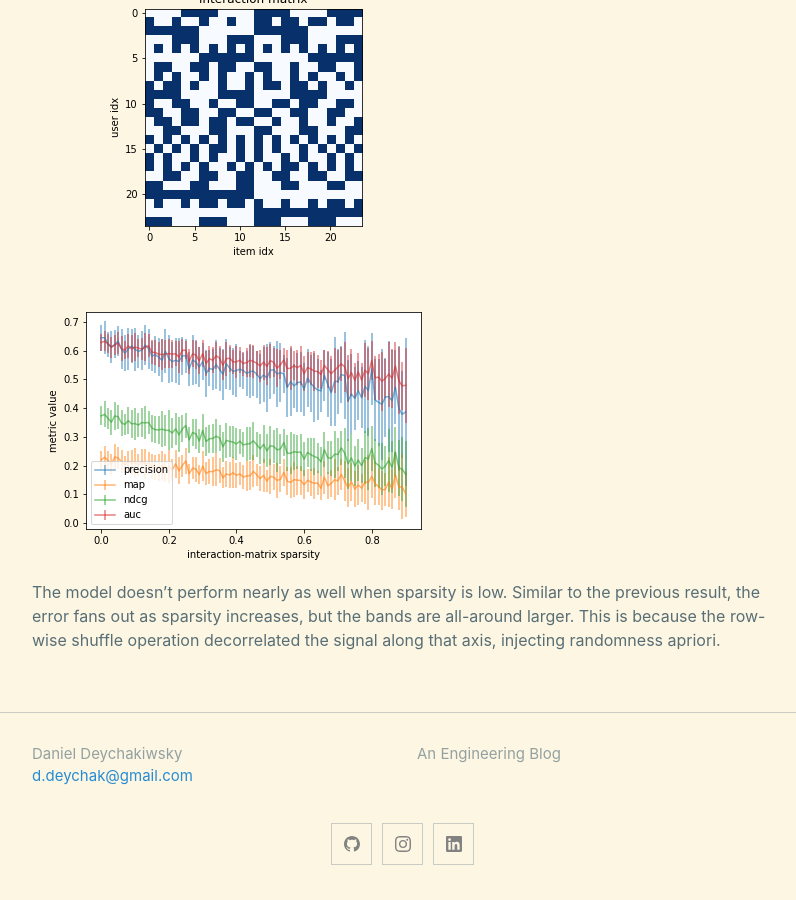
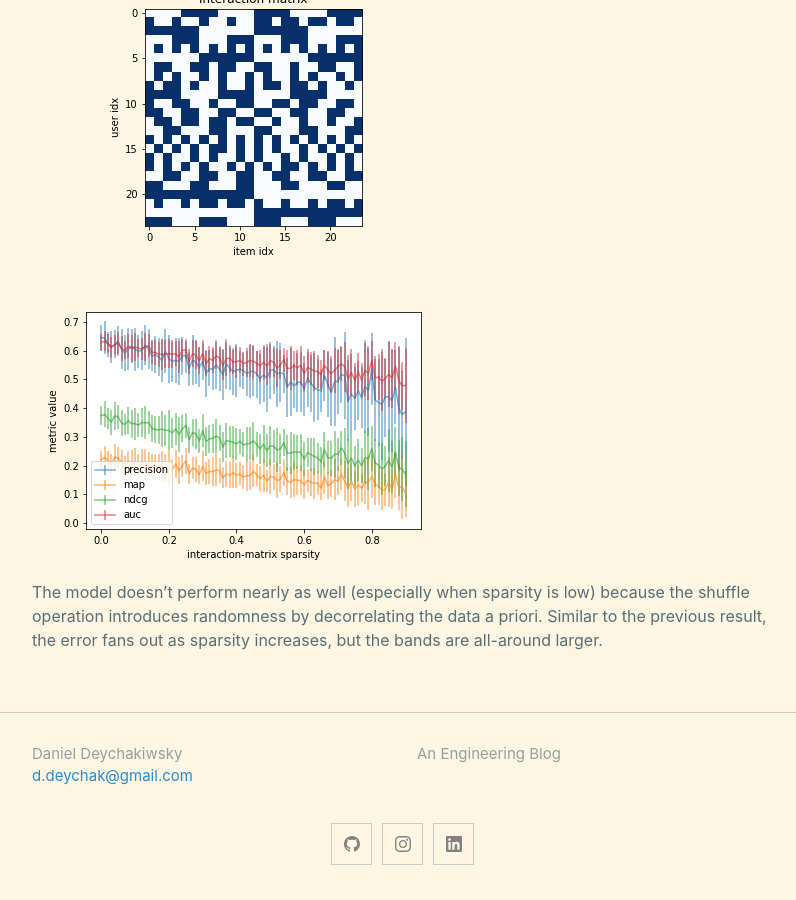
Before and after one commit to daniel-deychakiwsky/daniel-deychakiwsky.github.io, a Jekyll site: the page built from _posts/2022-01-02-matrix-factorization-sparsity.md, in a window 1280 px wide and 900 px high, scrolled down 6160 px. Shown: the whole window, without its empty margins (238-1034 px from the left). Built offline with Jekyll 4.4.1, drawn with Linux system fonts in a browser that asks for light colours; formulas are drawn with MathJax 3.

Commit message:
[blog-post] MF WIP

```diff
--- a/_posts/2022-01-02-matrix-factorization-sparsity.md
+++ b/_posts/2022-01-02-matrix-factorization-sparsity.md
@@ -253,10 +253,10 @@
 
 ![sparsity_sim_shuffled]
 
-The model doesn't perform nearly as well when sparsity is low.
+The model doesn't perform nearly as well (especially when sparsity is low) because
+the shuffle operation introduces randomness by decorrelating the data a priori.
 Similar to the previous result, the error fans out as sparsity increases,
-but the bands are all-around larger. This is because the row-wise shuffle operation
-decorrelated the signal along that axis, injecting randomness apriori.
+but the bands are all-around larger.
 
 
 [course]: https://developers.google.com/machine-learning/recommendation/collaborative/basics
```
